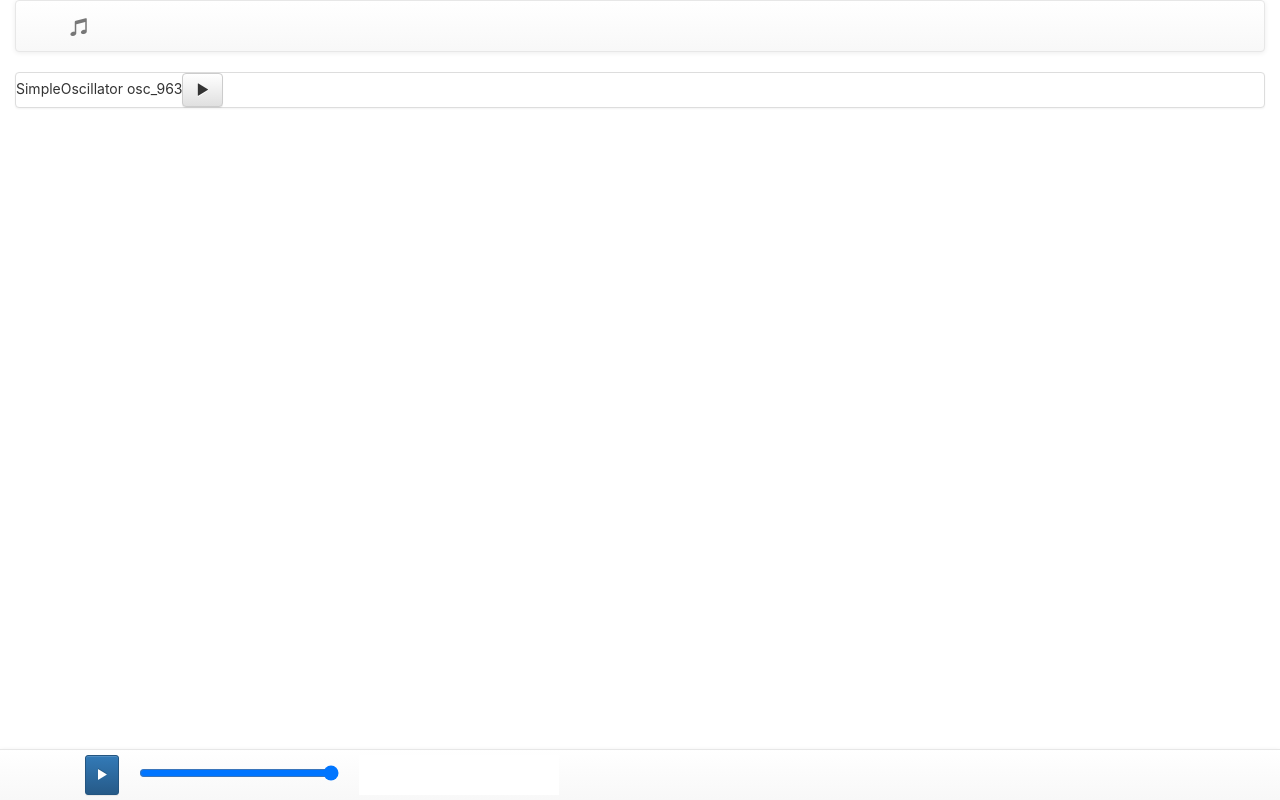
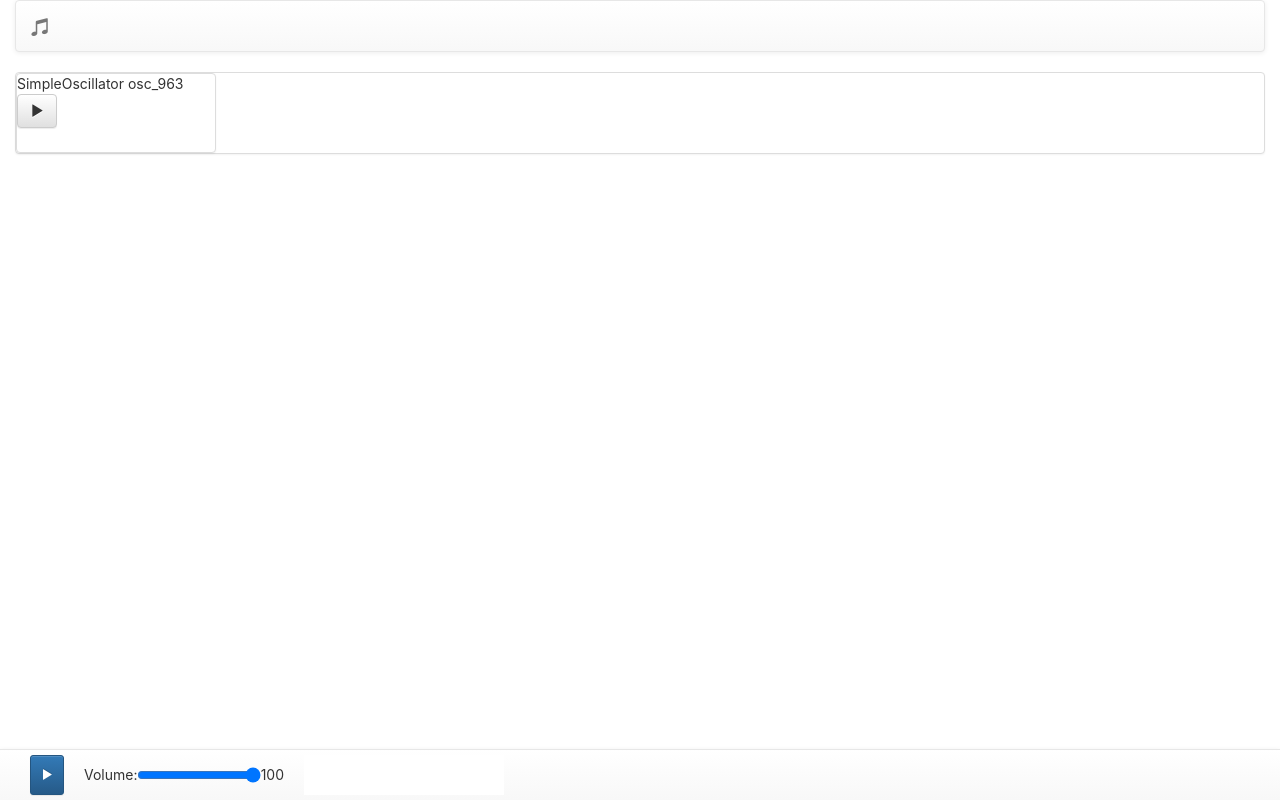
Before and after one commit to alexiusp/audioapi-playground, a React (Create React App) app: page / in a window 1280 px wide. Built offline with nearby package versions, Linux system fonts and the light colour scheme.

Commit message:
styles update

```diff
--- a/src/App.tsx
+++ b/src/App.tsx
@@ -18,7 +18,7 @@ class App extends Component {
   render() {
     return (
       <Grid fluid={true}>
-        <Navbar>
+        <Navbar fluid>
           <Navbar.Header>
             <Navbar.Brand>
               <Glyphicon glyph="music" />
--- a/src/master/masterMixer.css
+++ b/src/master/masterMixer.css
@@ -11,6 +11,7 @@
 .volume-control {
   width: 200px;
   padding: 10px 0;
+  display: flex;
 }
 
 #master-visualizer {
--- a/src/master/masterMixer.tsx
+++ b/src/master/masterMixer.tsx
@@ -13,6 +13,7 @@ export interface Props {
 
 export interface State {
   isOn: boolean;
+  volume: number;
 }
 
 export default class MasterMixerUI extends React.Component<Props, State> {
@@ -23,7 +24,7 @@ export default class MasterMixerUI extends React.Component<Props, State> {
   constructor(props: Props) {
     super(props);
     this.canvas = React.createRef();
-    this.state = { isOn: false };
+    this.state = { isOn: false, volume: props.master.getVolume() };
   }
 
   public componentDidMount() {
@@ -107,17 +108,20 @@ export default class MasterMixerUI extends React.Component<Props, State> {
   changeVolume = (e: React.ChangeEvent<HTMLInputElement>) => {
     const volume = +e.target.value / 100;
     this.props.master.setVolume(volume);
+    this.setState({volume});
   }
 
   render() {
     const volume = Math.ceil(this.props.master.getVolume() * 100).toString();
     const isOn = this.state.isOn;
     return (
-      <Navbar fixedBottom={true} className="master-mixer">
+      <Navbar fluid fixedBottom={true} className="master-mixer">
         <div className="mixer-panel">
           <Button className="mixer-control" active={isOn} bsSize="small" bsStyle="primary" onClick={this.playToggle}><Glyphicon glyph="play" /></Button>
           <div className="mixer-control volume-control">
-            <input type="range" defaultValue={volume} onChange={this.changeVolume} />
+            <span>Volume:</span>
+            <input type="range" min="0" max="100" step="1" defaultValue={volume} onChange={this.changeVolume} />
+            <span>{volume}</span>
           </div>
           <div className="mixer-control">
             <canvas id="master-visualizer" ref={this.canvas} />
--- a/src/models/master.ts
+++ b/src/models/master.ts
@@ -43,7 +43,7 @@ export class MasterMixer extends BaseAudioDevice implements IInputInstrument {
   }
 
   public setVolume(volume: number) {
-    console.log('setVolume', volume);
+    // console.log('setVolume', volume);
     this.volume = volume;
     if (this._isOn) {
       this.gain.gain.setValueAtTime(volume, this.context.currentTime);
@@ -51,7 +51,7 @@ export class MasterMixer extends BaseAudioDevice implements IInputInstrument {
   }
 
   public getVolume() {
-    console.log('getVolume', this.volume);
+    // console.log('getVolume', this.volume);
     return this.volume;
   }
 
--- a/src/rack/instruments/simpleOscillator.tsx
+++ b/src/rack/instruments/simpleOscillator.tsx
@@ -1,5 +1,5 @@
 import * as React from 'react';
-import { Button, Glyphicon } from 'react-bootstrap';
+import { Button, Glyphicon, Panel } from 'react-bootstrap';
 
 import SimpleOscillator from '../../models/instruments/simpleOscillator';
 import { IInstrument } from '../../models/base';
@@ -14,9 +14,9 @@ export default function SimpleOscillatorUI(props: Props) {
     osc.play();
   }
   return (
-    <div className="instrument simple-oscillator">
+    <Panel className="instrument simple-oscillator">
       SimpleOscillator {osc.id}
       <Button onClick={play}><Glyphicon glyph="play" /></Button>
-    </div>
+    </Panel>
   );
 }
--- /dev/null
+++ b/src/rack/rack.css
@@ -0,0 +1,10 @@
+.instruments-rack {
+  display: flex;
+  flex-wrap: wrap;
+}
+.instrument {
+  flex: 0 0 auto;
+  width: 200px;
+  height: 80px;
+  margin-bottom: 0;
+}
--- a/src/rack/rack.tsx
+++ b/src/rack/rack.tsx
@@ -1,5 +1,7 @@
 import * as React from 'react';
 import { Panel } from 'react-bootstrap';
+
+import './rack.css';
 
 import { IInstrument, InstrumentType } from '../models/base';
 import { InstrumentsRack } from '../models/instrumentsRack';
```
